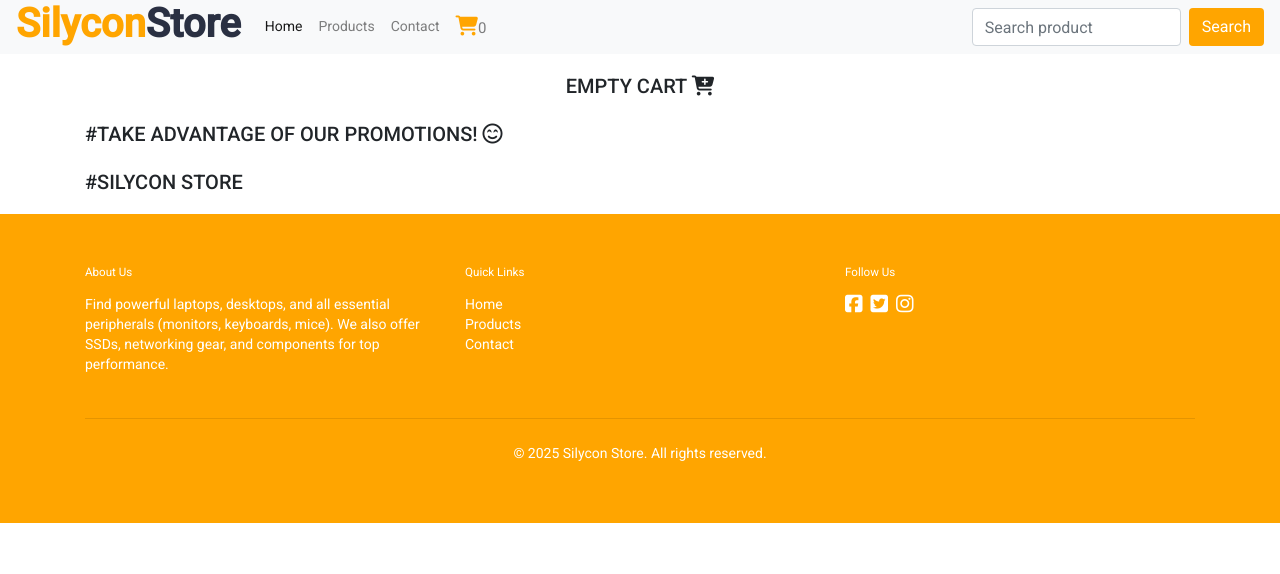
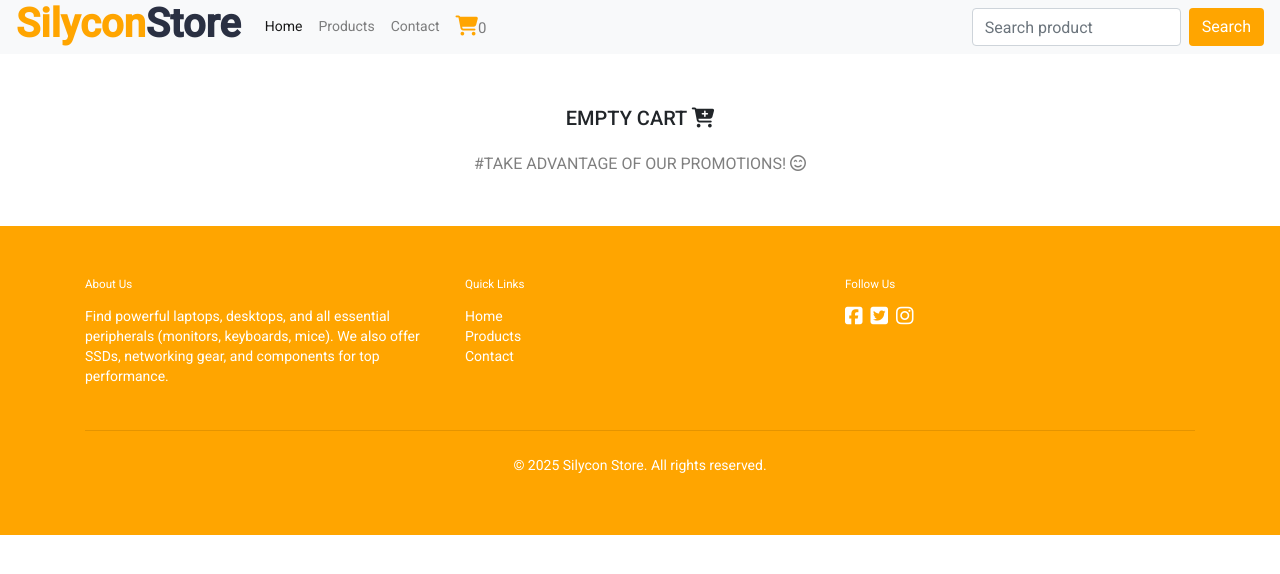
Before and after one commit to diegomaustem/Silycon-Store, an Angular app: page /cart in a window 1280 px wide. Shown: the top 574 px of the page. Built offline with nearby package versions, Linux system fonts and the light colour scheme.

Commit message:
:recycle: refactor: Adjustments font size cart

```diff
--- a/src/app/cart/cart.component.css
+++ b/src/app/cart/cart.component.css
@@ -39,3 +39,7 @@
   border-radius: 8px;
   box-shadow: 0 2px 4px rgba(0, 0, 0, 0.1);
 }
+
+h3 {
+  color: rgba(0, 0, 0, 0.5);
+}
--- a/src/app/cart/cart.component.html
+++ b/src/app/cart/cart.component.html
@@ -56,13 +56,12 @@
 
 <ng-template #notProduct>
   <div class="container">
-    <div class="row justify-content-center mt-3">
+    <div class="row justify-content-center mt-5">
       <h2>EMPTY CART <i class="fa-solid fa-cart-plus"></i></h2>
     </div>
-    <h2>
+    <h3 class="text-center mb-5">
       #TAKE ADVANTAGE OF OUR PROMOTIONS!
       <i class="fa-regular fa-face-smile-beam"></i>
-    </h2>
-    <h2>#SILYCON STORE</h2>
+    </h3>
   </div>
 </ng-template>
```
